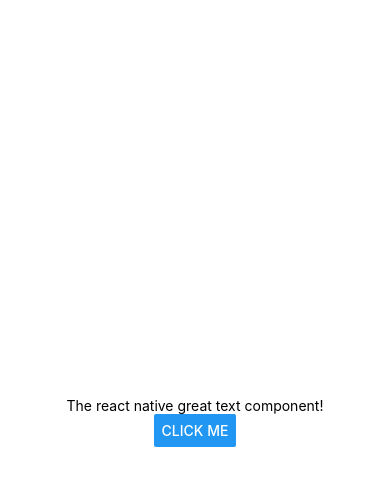
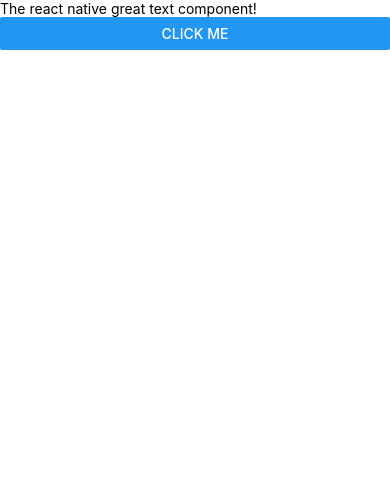
Before and after one commit to Ihsanullah-Yasar/RNPractice, a React Native app: screen / in a window 390 px wide. Shown: the top 486 px of the page. Built offline with nearby package versions, Linux system fonts and the light colour scheme.

Commit message:
App container style removed

```diff
--- a/App.js
+++ b/App.js
@@ -11,11 +11,5 @@ export default function App() {
 }
 
 const styles = StyleSheet.create({
-  container: {
-    flex: 1,
-    backgroundColor: '#fff',
-    alignItems: 'center',
-    justifyContent: 'center',
-  },
 
 });
```
